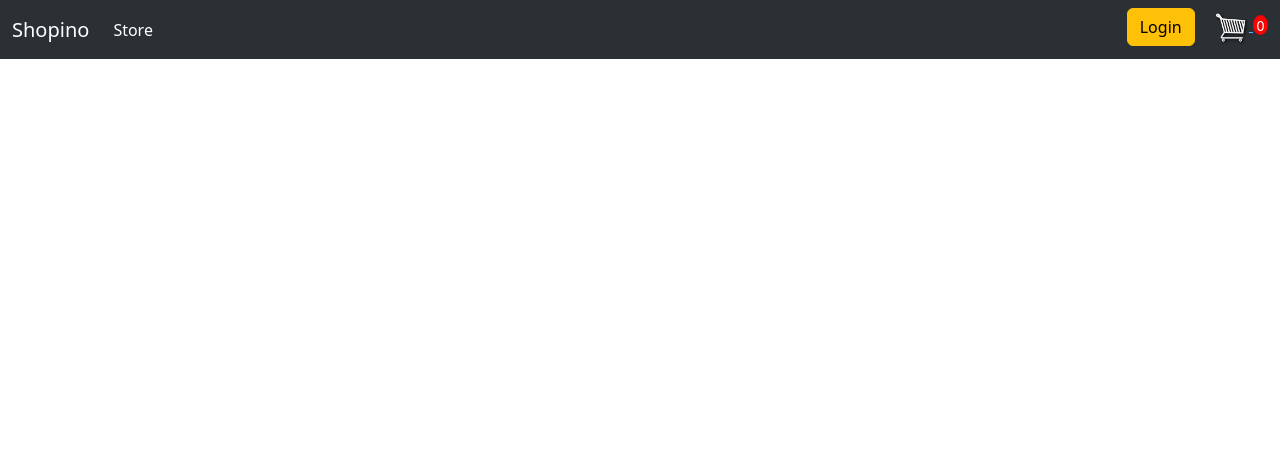
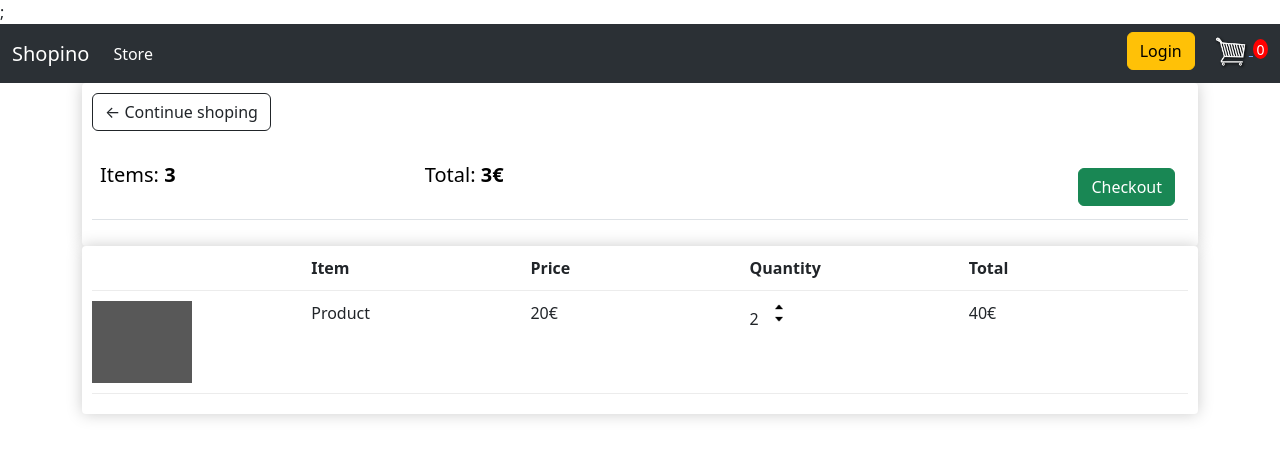
Before and after one commit to erminhurem/E-commerce-Tamplate, a Django app: page /cart/ in a window 1280 px wide. Shown: the top 458 px of the page. Run offline with Django 4.2, Linux system fonts and the light colour scheme; lists and menus that the app fills with data are empty.

Commit message:
edit cart page

```diff
--- a/static/css/main.css
+++ b/static/css/main.css
@@ -42,3 +42,43 @@
 .col-lg-4 {
     padding-top: 10px;
 }
+
+.check {
+    float: right;
+    margin: 5px;
+}
+
+.row-image {
+    width: 100px;
+}
+
+.form-field {
+    width: 250px;
+    display: inline-block;
+    padding: 5px;
+}
+
+.cart-row {
+    display: flex;
+    align-items: flex-stretch;
+    padding-bottom: 10px;
+    margin-bottom: 10px;
+    border-bottom: 1px solid #ececec;
+}
+
+.quantity {
+    display: inline-block;
+    font-weight: 700;
+    padding-right: 10px;
+}
+
+.flx {
+    flex: 2;
+    font-weight: 700;
+}
+
+.change-quantity {
+    width: 12px;
+    cursor: pointer;
+    display: block;
+}
--- a/store/templates/store/cart.html
+++ b/store/templates/store/cart.html
@@ -1,5 +1,44 @@
-{% extends 'store/main.html' %}
+;{% extends 'store/main.html' %}
 {% load static %}
 {% block content %}
+    <div class="row">
+        <div class="col-lg-12">
+            <div class="box-element">
+                <a class="btn btn-outline-dark" href="{% url 'store' %}">&#x2190; Continue shoping</a>
 
+                <br>
+                <br>
+
+                <table class="table" >
+                    <tr>
+                        <th><h5>Items: <strong>3</strong></h5></th>
+                        <th><h5>Total: <strong>3€</strong></h5></th>
+                        <th><a class="btn btn-success check" href="{% url 'checkout' %}">Checkout</a></th>
+                    </tr>
+                </table>
+            </div>
+            <div class="box-element">
+                <div class="cart-row" >
+                    <div class="flx" ></div>
+                    <div class="flx" >Item</div>
+                    <div class="flx" >Price</div>
+                    <div class="flx" >Quantity</div>
+                    <div class="flx" >Total</div>
+                </div>
+                <div class="cart-row" >
+                    <div class="flx" ><img src="{% static 'images/placeholder.png' %}" alt="Product" class="row-image"></div>
+                    <div class="flx" style="font-weight: 350;">Product</div>
+                    <div class="flx" style="font-weight: 350;">20€</div>
+                    <div class="flx" style="font-weight: 350;">
+                        <p class="quantity" style="font-weight: 350;">2</p>
+                        <div class="quantity">
+                            <img src="{% static 'images/arrowup.png' %}" alt="Arrow up" class="change-quantity">
+                            <img src="{% static 'images/arrowdown.png' %}" alt="Arrow down" class="change-quantity">
+                        </div>
+                    </div>
+                    <div class="flx" style="font-weight: 350;">40€</div>
+                </div>
+            </div>
+        </div>
+    </div>
 {% endblock %}
```
